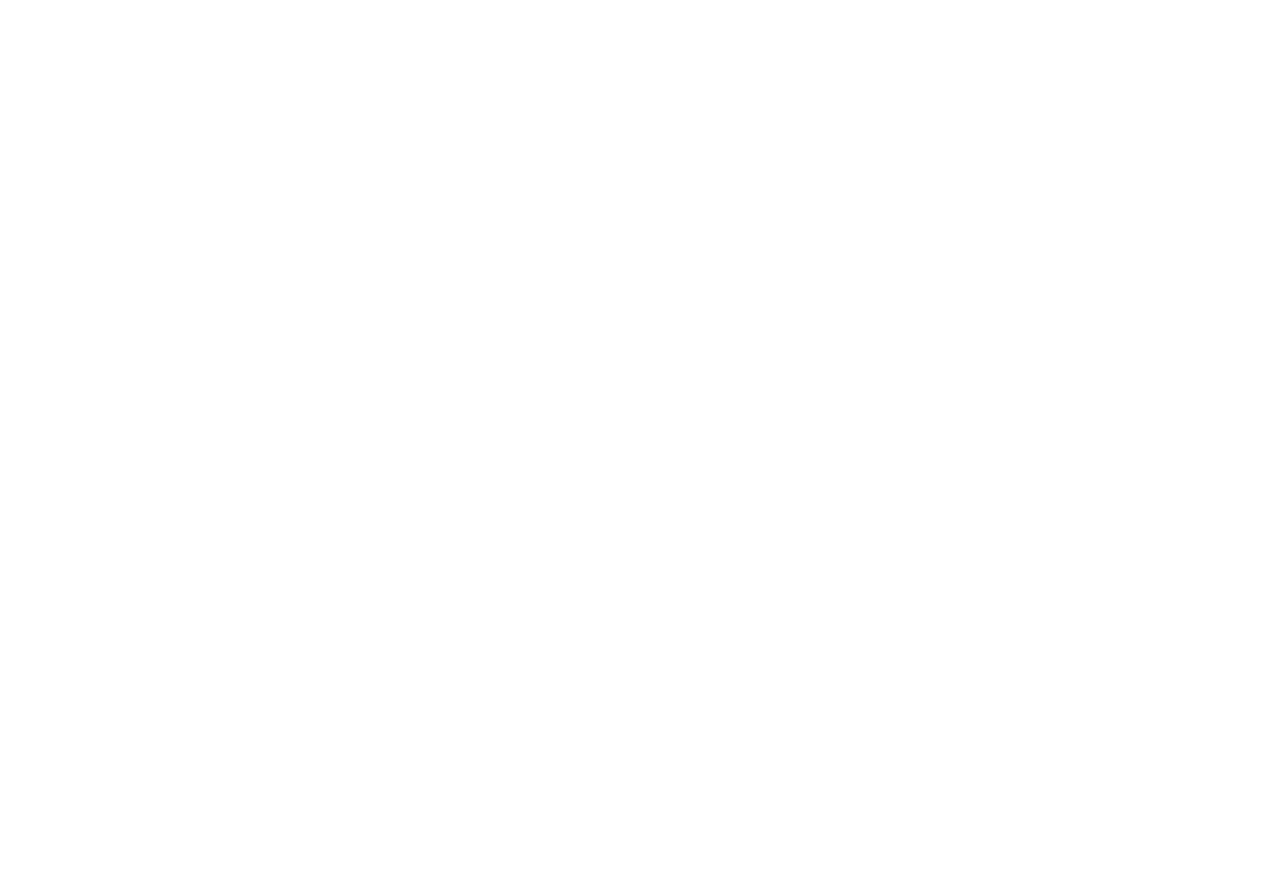
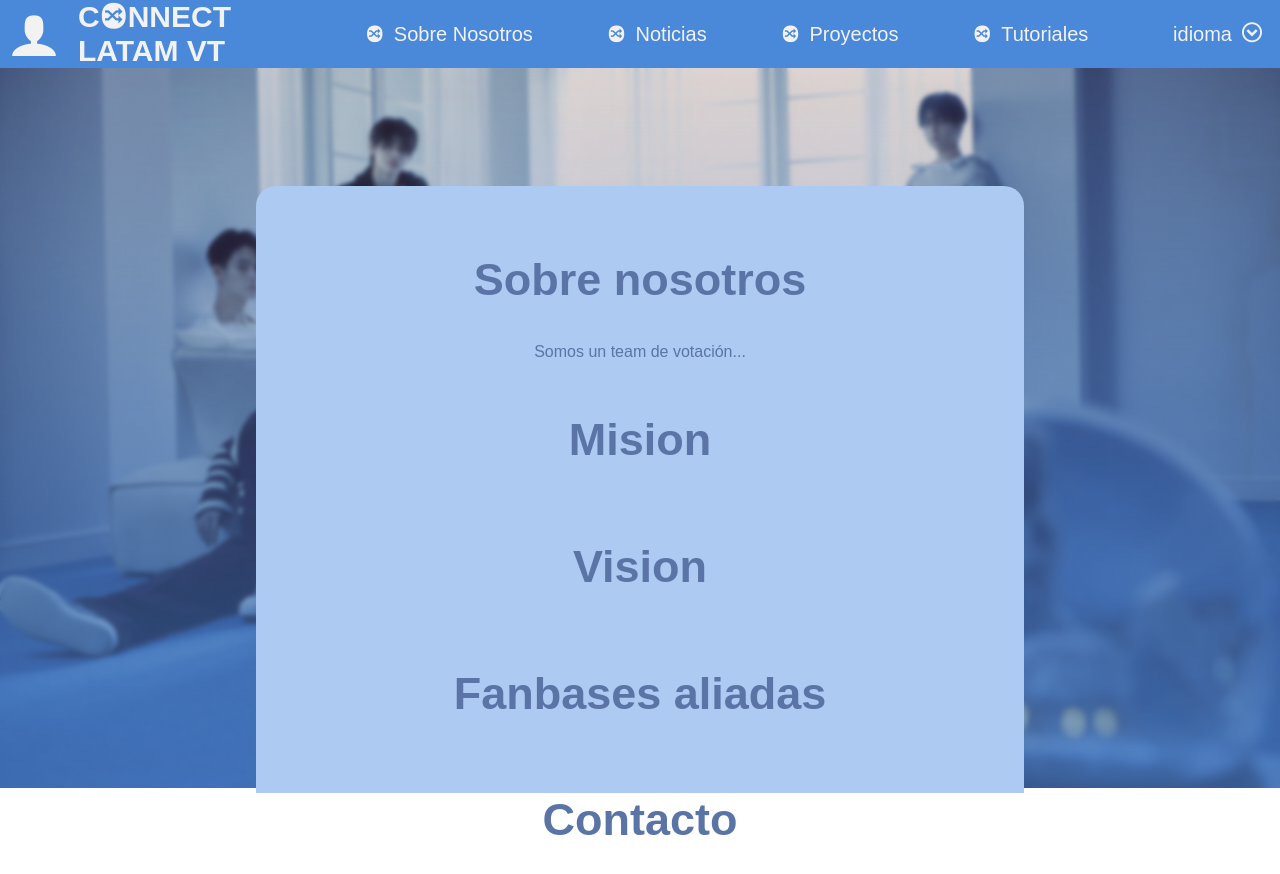
Before and after one commit to CarlosMendozaGarcia/ConnectLatam, a React (Vite) app: page /AboutUs in a window 1280 px wide. Before the commit this address had no page. Shown: the top 874 px of the page. Before the commit the page ends 800 px from the top, so only its background shows below. Built offline with nearby package versions, Linux system fonts and the light colour scheme.

Commit message:
AboutUs, animation for NavBar and Card

```diff
--- a/src/App.jsx
+++ b/src/App.jsx
@@ -7,14 +7,16 @@
 
 import './App.css'
 import {Start} from'./pages/start/start.jsx'
-import {Home} from './pages/home/home.jsx'
+import { Home } from './pages/home/home.jsx'
+import { AboutUs } from './pages/aboutUs/aboutUs.jsx'
 
 function App() {
   return (
     <BrowserRouter>
     <Routes>
       <Route path="/" element={<Start />} />
-      <Route path="/home" element={<Home/>} />
+      <Route path="/Home" element={<Home/>} />
+      <Route path="/AboutUs" element={<AboutUs/>} />
     </Routes>
     </BrowserRouter>
   )
--- a/src/components/Banner/style.css
+++ b/src/components/Banner/style.css
@@ -21,5 +21,4 @@
     background: linear-gradient(to bottom, rgba(248, 80, 50, 0) 0%, rgba(74, 136, 217, 0.65) 100%);
     filter: progid:DXImageTransform.Microsoft.gradient(startColorstr='#f85032', endColorstr='#4a88d9', GradientType=0);
     backdrop-filter: blur(2.3px);
-
 }
--- a/src/components/NavBar/style.css
+++ b/src/components/NavBar/style.css
@@ -12,12 +12,10 @@
 
   a{
     text-decoration: none;
-    color: #f2f2f2;
   }
 
   nav {
     background-color: #4a88d9;
-    color: #f2f2f2;
     display: flex;
     justify-content: start;
     align-items: center;
@@ -28,9 +26,6 @@
     flex-grow: 0.05;
     display: flex;
     justify-content: center;
-    animation-name: fadeIn;
-    animation-duration: 1.5s;
-    animation-delay: 2s;
   }
 
   nav .login span::before{
@@ -44,9 +39,6 @@
     display: flex;
     flex-direction: column;
     justify-content:baseline;
-    animation-name: fadeIn;
-    animation-duration: 1.5s;
-    animation-delay: 2s;
   }
 
   nav .name h1{
@@ -80,6 +72,7 @@
   nav .navlist ul li:hover{
     scale:1.2;
   }
+
   nav .navlist ul li::before{
     font-family: iconos;
     content:'\e900';
@@ -90,37 +83,18 @@
 
   nav .navlist ul li a{
     text-decoration: none;
-    color: #f2f2f2;
     font-size: 20px;
   }
 
-  nav .navlist ul li, nav .navlist ul li a {
-    animation-name: fadeIn;
-    animation-duration: 1.5s;
-    animation-delay: 2s;
-  }
 
   nav .language {
     font-size: 20px;
     display:flex;
     align-items: center;
     gap: 10px;
-    animation-name: fadeIn;
-    animation-duration:1.5s;
-    animation-delay: 2s;
-
   }
 
   nav .language span::before {
     font-family: iconos;
     content:'\ea43';
   }
-
-  @keyframes fadeIn {
-    0%{
-      color:#4a88d9
-    }
-    100%{
-      color:#f2f2f2
-    }
-  }
--- /dev/null
+++ b/src/pages/aboutUs/aboutUs.jsx
@@ -0,0 +1,38 @@
+import React from 'react'
+import './style.css'
+import { NavBar } from '../../components/NavBar/navBar.jsx'
+import { Banner } from '../../components/Banner/banner.jsx'
+import { Card } from '../../components/Card/card.jsx'
+export const AboutUs = () => {
+    return (
+        <div className="AboutUs">
+            <NavBar />
+            <Banner>
+                <Card>
+                    <div className="SobreNosotros">
+                        <h2>Sobre nosotros</h2>
+                        <p> Somos un team de votación...</p>
+                    </div>
+                    <div className='Mision'>
+                        <h2>Mision</h2>
+                        <p></p>
+                    </div>
+                    <div className='Vision'>
+                        <h2>Vision</h2>
+                        <p></p>
+                    </div>
+                    <div className='Fanbases'>
+                        <h2>Fanbases aliadas</h2>
+                        <p></p>
+                    </div>
+                    <div className='Contacto'>
+                        <h2>Contacto</h2>
+                        <p></p>
+                    </div>
+                </Card>
+            </Banner>
+
+        </div>
+
+    )
+}
--- /dev/null
+++ b/src/pages/aboutUs/index.js
@@ -0,0 +1 @@
+export {default as AboutUs } from './aboutUs'
--- a/src/pages/home/home.jsx
+++ b/src/pages/home/home.jsx
@@ -16,6 +16,7 @@
                     <h2>Slogan</h2>
                 </Card>
             </Banner>
+
         </div>
 
     )
--- a/src/pages/home/style.css
+++ b/src/pages/home/style.css
@@ -1,25 +1,64 @@
-.home{
+.home {
     animation-name: beginning;
-    animation-duration: 3s;
+    animation-duration: 1s;
 }
 
-.card .title h1{
+nav .login a,
+nav .name a,
+nav .navlist ul,
+nav .navlist ul li a,
+nav .language {
+    color: #4a88d9;
+    animation-name: fadeIn;
+    animation-duration: 1.5s;
+    animation-delay: 1s;
+    animation-fill-mode: forwards;
+}
+
+.card {
+    animation-name: push;
+    animation-duration: 2s;
+    animation-delay: 2s;
+    animation-fill-mode:forwards;
+    opacity: 0;
+}
+.card .title h1 {
     font-size: 50px;
     margin: 0;
 }
 
-.card h2{
+.card h2 {
     font-size: 45px;
 }
 
-@keyframes beginning{
-    0%{
-        transform:scale(0);
+@keyframes beginning {
+    0% {
         opacity: 0;
     }
-    100%{
-        transform:scale(1);
-        opacity:1;
 
+    100% {
+        opacity: 1;
     }
 }
+
+@keyframes fadeIn {
+    0% {
+        color: #4a88d9
+    }
+
+    100% {
+        color: #f2f2f2
+    }
+}
+
+@keyframes push {
+    0% {
+        transform: translateY(25%);
+        opacity: 0;
+    }
+
+    100% {
+        transform: translateY(0%);
+        opacity: 1;
+    }
+}
```
Also changed, not shown: src/pages/aboutUs/style.css (added).
